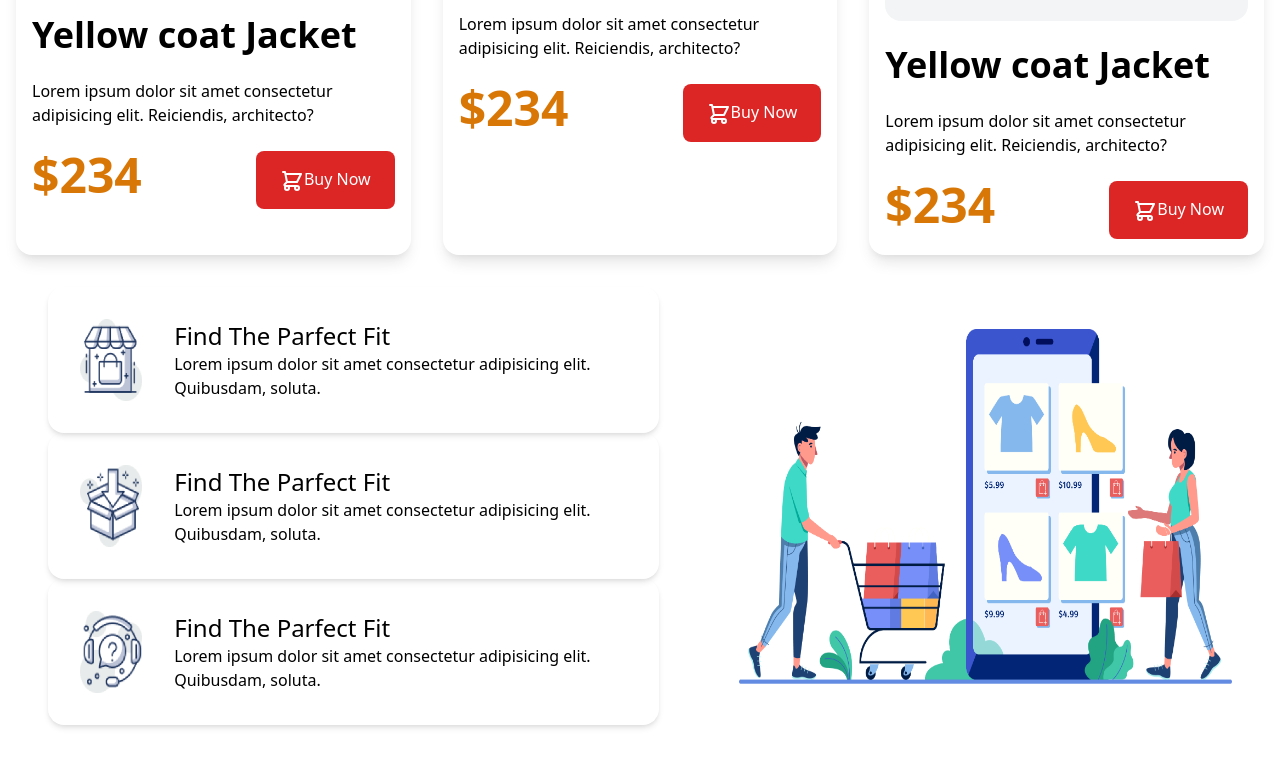
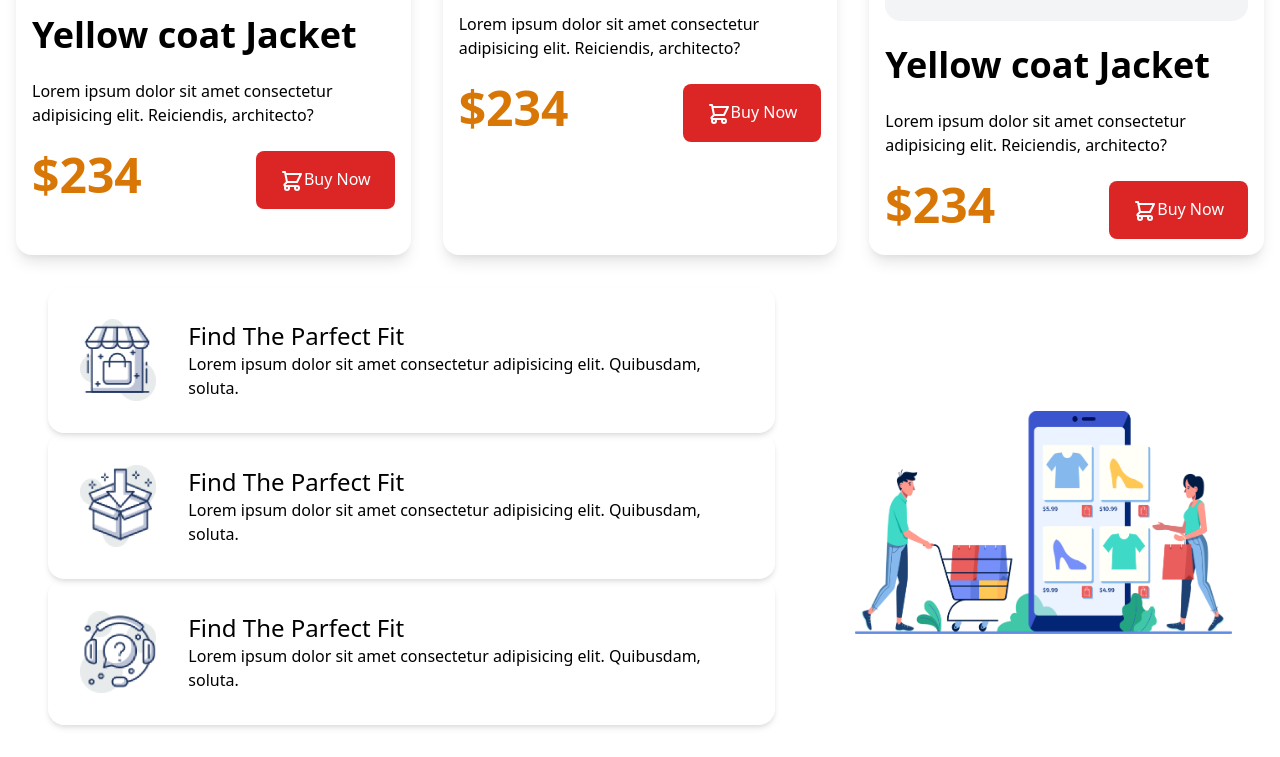
Before and after one commit to Rifat3706/penguine-fashion-tailwind-css, a plain HTML site: page index.html in a window 1280 px wide. Shown: the part 1828-2585 px from the top of the page. Drawn offline with nearby package versions, Linux system fonts and the light colour scheme.

Commit message:
some changes

```diff
--- a/index.html
+++ b/index.html
@@ -120,38 +120,38 @@
         </section>
         <!-- Features Section  -->
         <section class="container px-4 mx-auto">
-            <div class="flex items-center justify-between p-8">
+            <div class="lg:flex items-center justify-between p-8">
                 <div>
-                    <div class="flex items-center shadow-md rounded-2xl p-8">
+                    <div class="lg:flex items-center shadow-md rounded-2xl p-8">
                         <div>
                             <img style="width: 78px;height: 82px;" src="icons/image 12.png" alt="">
                         </div>
-                        <div class="flex flex-col pl-8">
+                        <div class="lg:flex flex-col pl-8">
                             <h4 class="text-2xl font-medium">Find The Parfect Fit</h4>
                             <p>Lorem ipsum dolor sit amet consectetur adipisicing elit. Quibusdam, soluta.</p>
                         </div>
                     </div>
-                    <div class="flex items-center shadow-md rounded-2xl p-8">
+                    <div class="lg:flex items-center shadow-md rounded-2xl p-8">
                         <div>
                             <img style="width: 78px;height: 82px;" src="icons/image 13.png" alt="">
                         </div>
-                        <div class="flex flex-col pl-8">
+                        <div class="lg:flex flex-col pl-8">
                             <h4 class="text-2xl font-medium">Find The Parfect Fit</h4>
                             <p>Lorem ipsum dolor sit amet consectetur adipisicing elit. Quibusdam, soluta.</p>
                         </div>
                     </div>
-                    <div class="flex items-center shadow-md rounded-2xl p-8">
+                    <div class="lg:flex items-center shadow-md rounded-2xl p-8">
                         <div>
                             <img style="width: 78px;height: 82px;" src="icons/image 14.png" alt="">
                         </div>
-                        <div class="flex flex-col pl-8">
+                        <div class="lg:flex flex-col pl-8">
                             <h4 class="text-2xl font-medium">Find The Parfect Fit</h4>
                             <p>Lorem ipsum dolor sit amet consectetur adipisicing elit. Quibusdam, soluta.</p>
                         </div>
                     </div>
                 </div>
-                <div class="pl-20">
-                    <img style="width: 599px; height: 355px;" src="images/shopping.png" alt="">
+                <div class="pl-20 mt-8 py-4">
+                    <img class="w-96 mx-auto" src="images/shopping.png" alt="">
                 </div>
             </div>
         </section>
```
